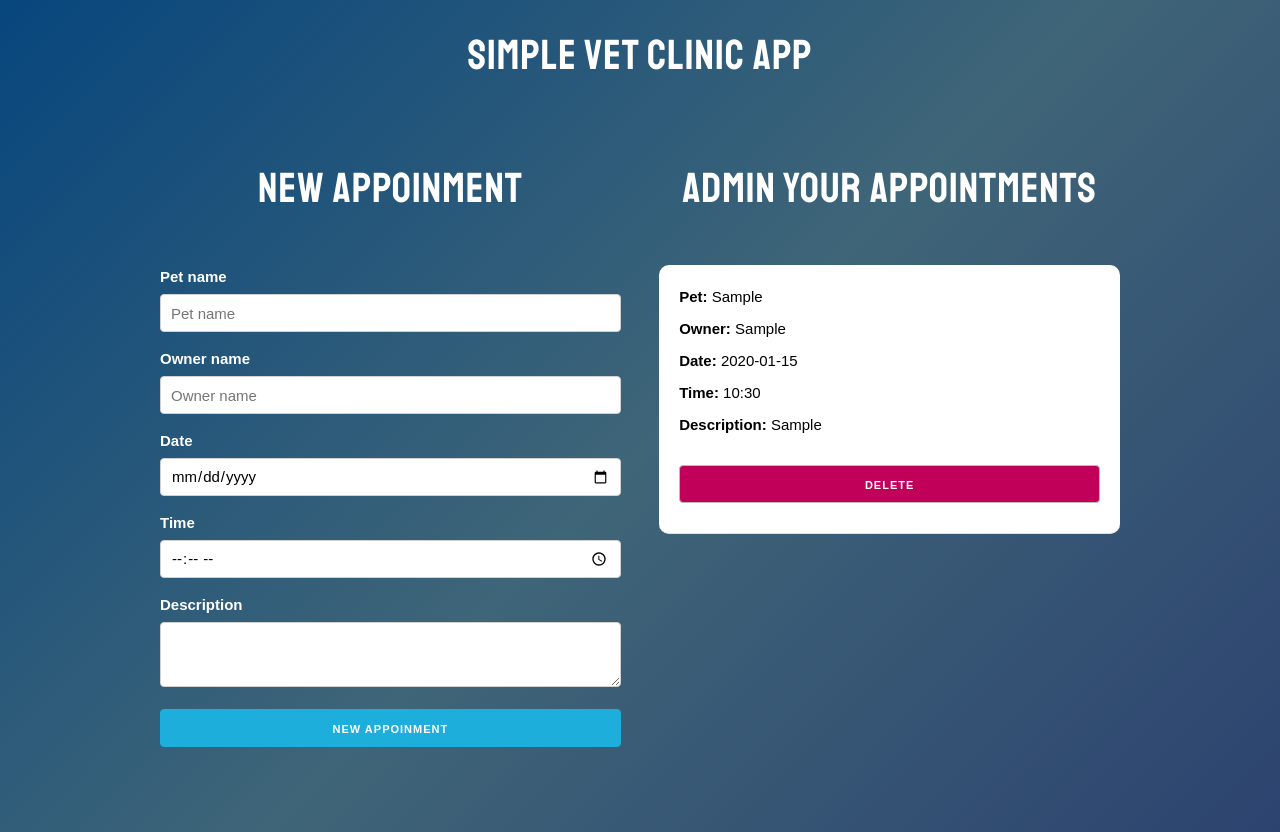
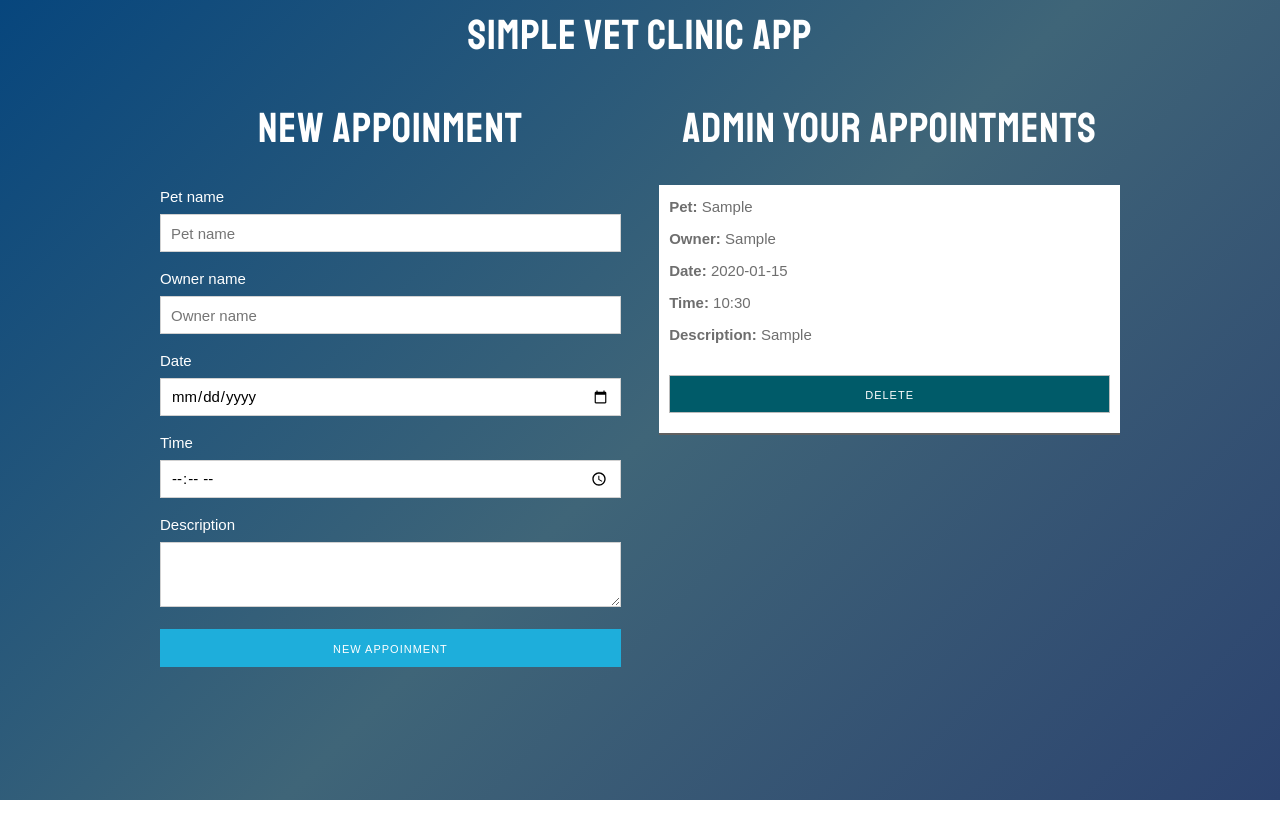
Before and after one commit to sruizpdev/00-vet-clinic, a React (Create React App) app: page / in a window 1280 px wide. Both pictures are taken after typing "Sample", "Sample", "2020-01-15", "10:30", "Sample" into the empty fields and a click on the button "NEW APPOINMENT". After the commit the page ends 800 px from the top, so only its background shows below. Built offline with nearby package versions, Linux system fonts and the light colour scheme.

Commit message:
some css more

```diff
--- a/src/index.css
+++ b/src/index.css
@@ -17,26 +17,18 @@ body {
 h1,
 h2 {
   color: white;
-  padding: 3rem 0;
+  padding: 1rem 0;
   text-align: center;
   text-transform: uppercase;
   font-family: 'Staatliches', cursive;
   letter-spacing: 1px;
 }
-.alert-error {
-  background-color: white;
-  color: red;
+
+.appointment {
   padding: 1rem;
-  font-size: 2rem;
-  text-transform: uppercase;
-  text-align: center;
-  font-family: 'Staatliches', cursive;
-}
-.appointment {
-  padding: 2rem;
   background: white;
-  border-bottom: 1px solid #e1e1e1;
-  color: black;
+  border-bottom: 2px solid #606060;
+  color: rgb(110, 110, 110);
 }
 
 .appointment p {
@@ -46,31 +38,44 @@ h2 {
 .appointment p span {
   font-weight: normal;
 }
-.appointment:first-of-type {
-  border-top-left-radius: 1rem;
-  border-top-right-radius: 1rem;
-}
-.appointment:last-of-type {
-  border-bottom-left-radius: 1rem;
-  border-bottom-right-radius: 1rem;
-}
+
 label {
   color: white;
+  font-weight: 100;
 }
-
+input[type='text'],
 input[type='date'],
 input[type='time'] {
   height: 38px;
   padding: 6px 10px;
   background-color: #fff;
   border: 1px solid #d1d1d1;
-  border-radius: 4px;
+  border-radius: 0;
   box-shadow: none;
   box-sizing: border-box;
 }
+textarea {
+  border-radius: 0;
+}
+.button-primary {
+  border-radius: 0;
+  font-weight: 100;
+}
 .button.delete,
 .button.delete:hover {
-  background-color: #c10059;
+  background-color: #005b69;
   color: white;
   margin-top: 2rem;
+  font-weight: 100;
+  border-radius: 0;
+  font-weight: 100;
 }
+.alert-error {
+  background-color: white;
+  color: red;
+  padding: 1rem;
+  font-size: 3rem;
+  text-transform: uppercase;
+  text-align: center;
+  font-family: 'Staatliches';
+}
```
